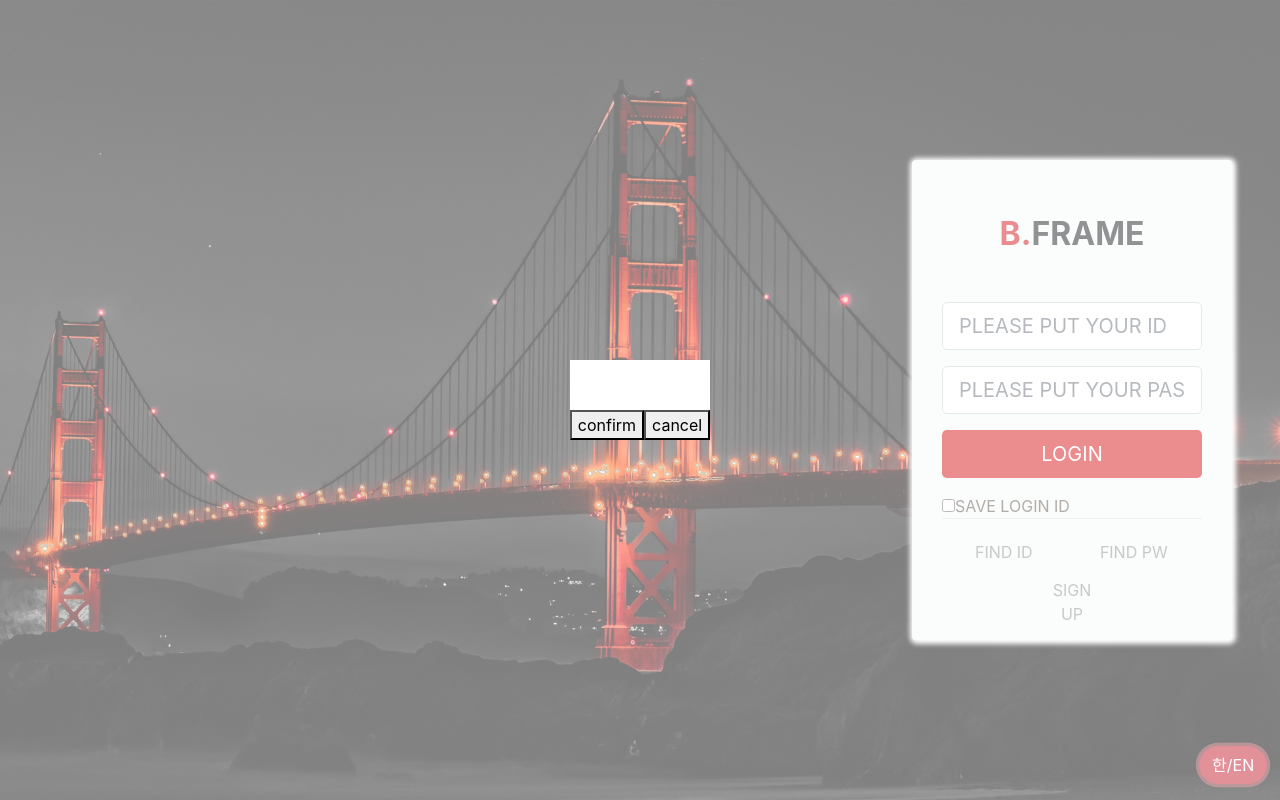
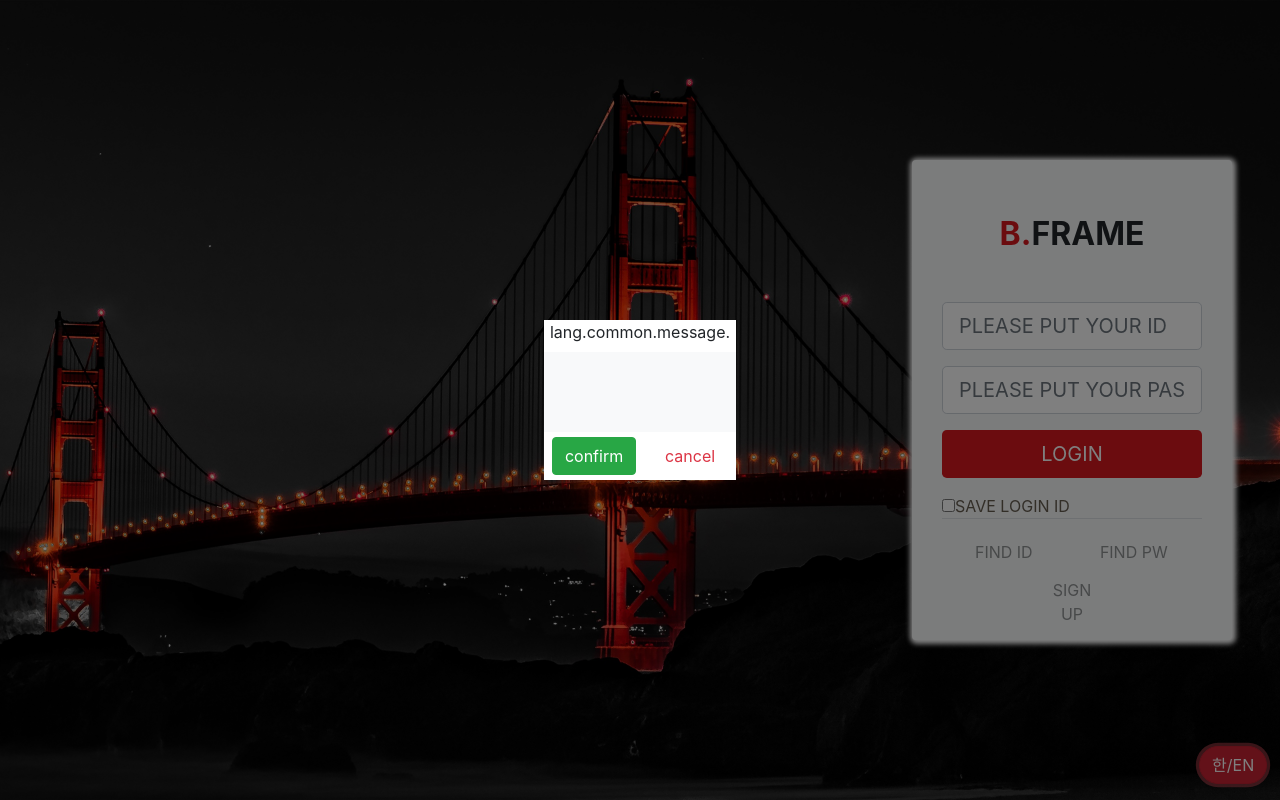
Before and after one commit to ryuhojin/bframe_byhojin, a Vue app: page /login in a window 1280 px wide. Both pictures are taken after a click on the button "한/EN". Built offline with nearby package versions, Linux system fonts and the light colour scheme; what vue-lodash would draw is missing.

Commit message:
message update 0417 using i18n

```diff
--- a/src/App.vue
+++ b/src/App.vue
@@ -31,7 +31,7 @@ import Head from "./components/common/Header";
 import Mdi from "./components/common/Mdi";
 import { mapGetters } from "vuex";
 import msg from "./components/common/MessageDialog";
-
+import message from './api/common/Message'
 export default {
   name: "App",
   components: {
@@ -41,7 +41,7 @@ export default {
     msg
   },
   mounted() {
-    this.$root.$on("hi", () => {
+    this.$root.$on("openDialog", () => {
       this.openDialog();
     });
   },
@@ -61,10 +61,10 @@ export default {
       this.$refs.dig
         .open()
         .then(res => {
-          console.log("성공" + res);
+          message.initErr();
         })
         .catch(res => {
-          console.log("실패");
+          message.initErr();
         });
     },
     changeLocale: function(locale) {
--- /dev/null
+++ b/src/api/common/Message.js
@@ -0,0 +1,11 @@
+import store from '@/store'
+
+export default {
+    addErr(params) {
+        return store.dispatch('ADD_ERR', params)
+    },
+    initErr()
+    {
+        return store.dispatch('INIT_ERR')
+    }
+}
--- a/src/components/common/MessageDialog.Vue
+++ b/src/components/common/MessageDialog.Vue
@@ -1,47 +1,59 @@
 <template>
   <div
     v-show="dialog"
-    style="position:fixed; z-index:999; width:100vw; height:100vh; display:flex; justify-content:center; align-items:center; background:rgba(255,255,255,0.5)"
+    style="position:fixed; z-index:999; width:100vw; height:100vh; display:flex; justify-content:center; align-items:center; background:rgba(0,0,0,0.5)"
   >
     <div
-      style="display:flex; background-color:#fff; height:10vh; align-items:flex-end;"
+      class="flex-column"
+      style="display:flex; background-color:#fff; width:15vw; height:20vh; align-items:center;"
     >
-      <button @click="accept('success')">
-        {{ $t("lang.common.msg.button.confirm") }}
-      </button>
-      <button @click="cancel('cancel')">
-        {{ $t("lang.common.msg.button.cancel") }}
-      </button>
+      <div class="vh-4">
+        {{ $t("lang.common.message." + getErrors.title) }}
+      </div>
+      <div class="vh-10 vw-15 bg-light d-flex flex-column justify-content-center align-items-center">
+          <span v-for="(error,i) in getErrors.content" :key="i">{{ $t("lang.common.message."+error) }}<br></span>
+      </div>
+      <div class="vh-6 vw-15 d-flex flex-row justify-content-around align-items-center">
+        <button class="btn btn-success" @click="accept('success')">
+          {{ $t("lang.common.message.button.confirm") }}
+        </button>
+        <button class="btn btn-outline text-danger" @click="cancel('cancel')">
+          {{ $t("lang.common.message.button.cancel") }}
+        </button>
+      </div>
     </div>
   </div>
 </template>
 <script>
+import { mapGetters } from "vuex";
 export default {
-  data: function () {
+  data: function() {
     return {
       dialog: false,
       resolve: null,
       reject: null
-    }
+    };
+  },
+  computed: {
+    ...mapGetters(["getErrors"])
   },
   methods: {
-    open () {
-      console.log('열림')
+    open() {
       return new Promise((resolve, reject) => {
-        this.resolve = resolve
-        this.reject = reject
+        this.resolve = resolve;
+        this.reject = reject;
 
-        this.dialog = true
-      })
+        this.dialog = true;
+      });
     },
-    accept (str) {
-      this.dialog = false
-      this.resolve(str)
+    accept(str) {
+      this.dialog = false;
+      this.resolve(str);
     },
-    cancel (str) {
-      this.dialog = false
-      this.reject(str)
+    cancel(str) {
+      this.dialog = false;
+      this.reject(str);
     }
   }
-}
+};
 </script>
--- a/src/components/common/SignInForm.vue
+++ b/src/components/common/SignInForm.vue
@@ -74,6 +74,7 @@ import { validationPasswordSpecial } from "@/utils/validation";
 import { mapGetters } from "vuex";
 import EventBus from "@/utils/EventBus";
 import msg from "../common/MessageDialog";
+import message from "@/api/common/Message"
 export default {
   name: "SignIn",
   components: {
@@ -114,8 +115,8 @@ export default {
           }
         );
       } else {
-        this.$root.$emit("hi");
-        this.error.title = "error";
+        message.addErr({'title':'error','content':this.error.content})
+        this.$root.$emit("openDialog");
         this.errorinit();
       }
     },
@@ -123,14 +124,17 @@ export default {
     checkForm() {
       var i = 0;
       if (!this.userId) {
-        this.error.content.push("아이디가 비어있습니다.");
+        this.error.content.push("idempty");
         i++;
       }
       if (!this.userPw) {
-        this.error.content.push("비밀번호가 비어있습니다.");
+        this.error.content.push("pwempty");
         i++;
       } else if (!validationPasswordSpecial(this.userPw)) {
-        this.error.content.push("비밀번호가 잘못되었습니다.");
+        if(!this.error.content.includes("password"))
+        {
+        this.error.content.push("password");
+        }
         i++;
       }
       if (i > 0) {
@@ -149,7 +153,6 @@ export default {
       );
     },
     errorinit() {
-      this.error.title = "";
       this.error.content = [];
     }
   }
--- a/src/locales/i18n/en.json
+++ b/src/locales/i18n/en.json
@@ -6,11 +6,6 @@
         },
         "header":{
             "logout":"LOGOUT"
-        },"msg":{
-            "button":{
-                "confirm":"confirm",
-                "cancel":"cancel"
-            }
         },
         "signin":{
             "input":{
@@ -36,7 +31,13 @@
             "cancel":"CANCEL",
             "password":"INCORRECT PASSWORD",
             "id":"INCORRECT ID",
-            "empty":"Fill REQUIRED FIELDS"
+            "idempty":"Fill REQUIRED ID FIELD",
+            "pwempty":"Fill REQUIRED PASSWORD FIELD",
+            "empty":"Fill REQUIRED FIELDS",
+            "button":{
+                "confirm":"confirm",
+                "cancel":"cancel"
+            }
         },
         "lnb":{
             "Main":"Main",
--- a/src/locales/i18n/ko.json
+++ b/src/locales/i18n/ko.json
@@ -6,12 +6,6 @@
         },
         "header":{
             "logout":"로그아웃"
-        },
-        "msg":{
-            "button":{
-                "confirm":"확인",
-                "cancel":"취소"
-            }
         },
         "signin":{
             "input":{
@@ -37,7 +31,13 @@
             "cancel":"취소",
             "password":"비밀번호가 일치하지 않습니다",
             "id":"아이디가 일치하지 않습니다",
-            "empty":"필수입력란을 채워주세요"
+            "idempty":"아이디를 채워주세요",
+            "pwempty":"비밀번호를 채워주세요",
+            "empty":"필수입력란을 채워주세요",
+            "button":{
+                "confirm":"확인",
+                "cancel":"취소"
+            }
         },
         "lnb":{
             "Main":"메인",
--- a/src/store/modules/message.js
+++ b/src/store/modules/message.js
@@ -6,14 +6,16 @@ Vue.use(Vuex);
 export default {
   state: {
     title: "",
-    content: []
+    content:null,
   },
   mutations: {
     ADD_ERR: (state, view) => {
-      state.content.push(view.content);
+      state.content=view.content;
+      state.title = view.title;
     },
     INIT_ERR: state => {
-      state.content = [];
+      state.content=null;
+      state.title="";
     }
   },
   actions: {
```
